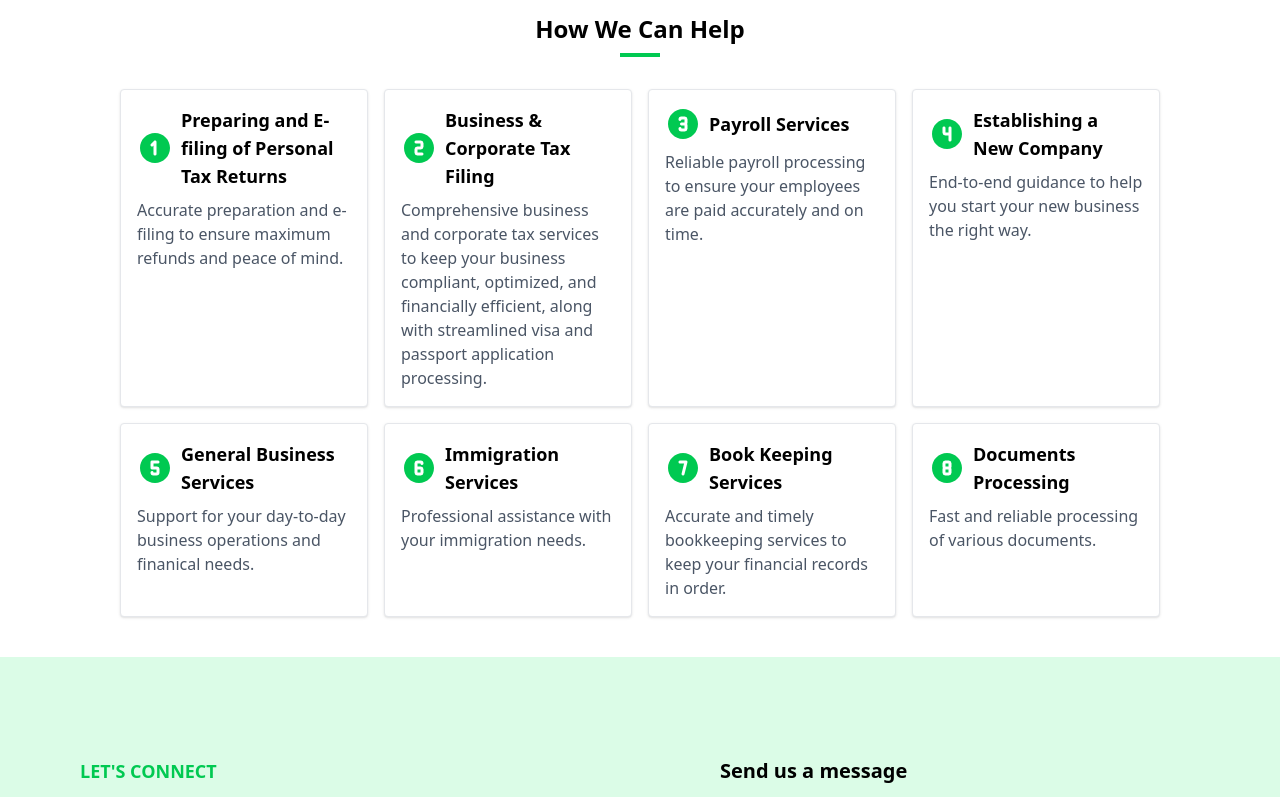
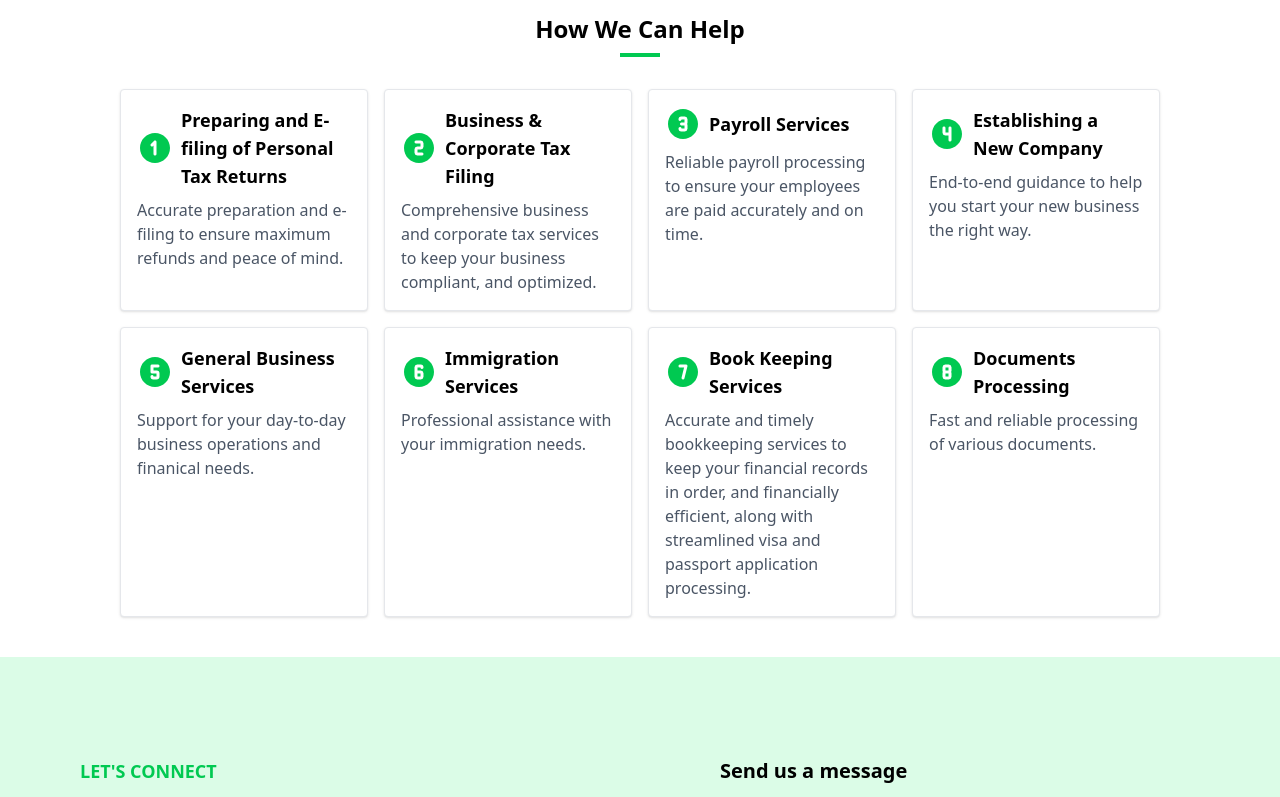
Before and after one commit to Hairum-Qureshi/sa-and-qureshi-accounting-website, a React (Vite) app in the folder apps/frontend/: page / in a window 1280 px wide. Shown: the part 687-1484 px from the top of the page. Built offline with nearby package versions, Linux system fonts and the light colour scheme.

Commit message:
re-arranged wording

```diff
--- a/apps/frontend/src/components/Services.tsx
+++ b/apps/frontend/src/components/Services.tsx
@@ -24,7 +24,7 @@ const services: Service[] = [
     icon: <TbCircleNumber2Filled className="text-green-500" />,
     title: "Business & Corporate Tax Filing",
     description:
-      "Comprehensive business and corporate tax services to keep your business compliant, optimized, and financially efficient, along with streamlined visa and passport application processing.",
+      "Comprehensive business and corporate tax services to keep your business compliant, and optimized.",
   },
   {
     icon: <TbCircleNumber3Filled className="text-green-500" />,
@@ -53,7 +53,7 @@ const services: Service[] = [
     icon: <TbCircleNumber7Filled className="text-green-500" />,
     title: "Book Keeping Services",
     description:
-      "Accurate and timely bookkeeping services to keep your financial records in order.",
+      "Accurate and timely bookkeeping services to keep your financial records in order, and financially efficient, along with streamlined visa and passport application processing.",
   },
   {
     icon: <TbCircleNumber8Filled className="text-green-500" />,
```
